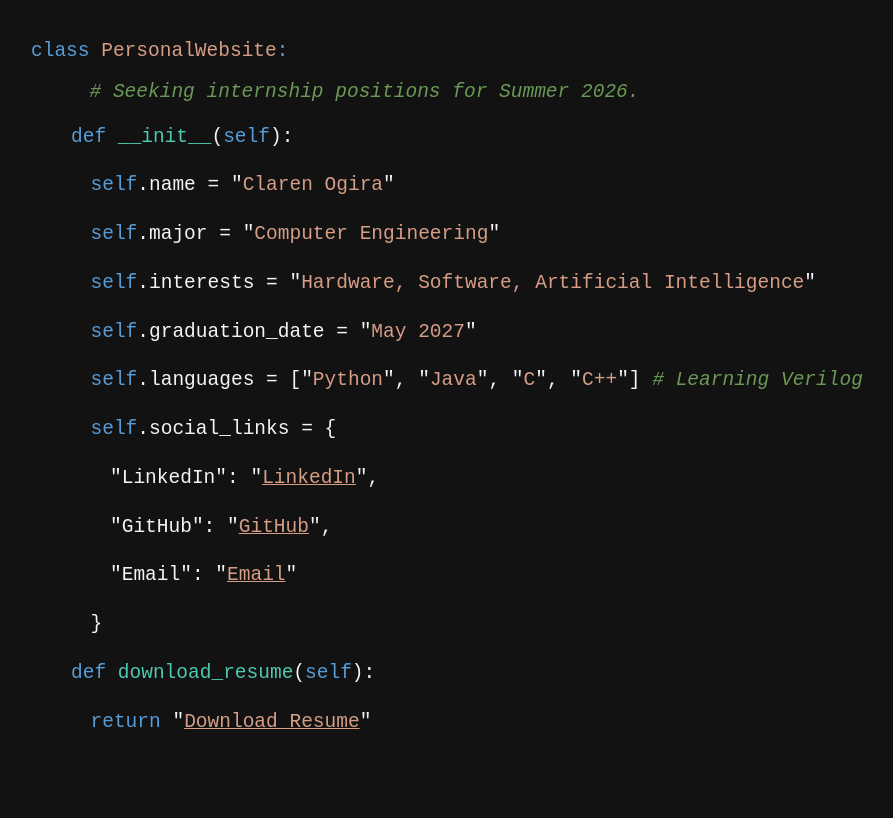
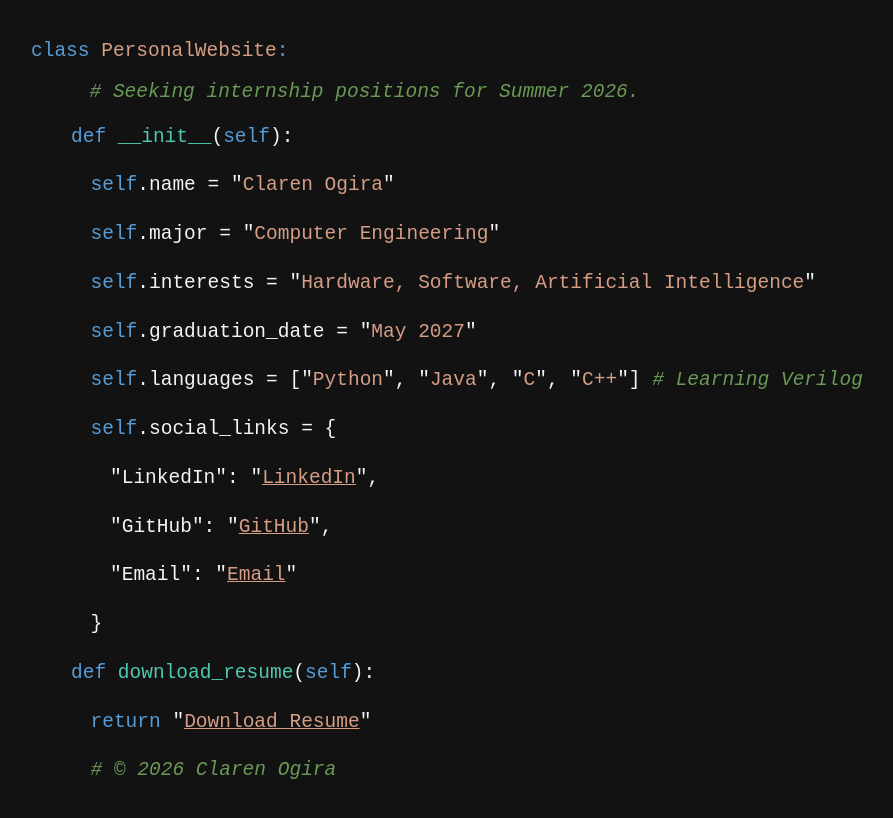
Before and after one commit to clarenochieng/clarenochieng.github.io, a plain HTML site: page index.html in a window 1280 px wide. Shown: the whole page, without its empty margins (51-944 px from the left). Drawn offline with Linux system fonts and the light colour scheme.

Commit message:
copyright info

```diff
--- a/index.html
+++ b/index.html
@@ -68,6 +68,7 @@
 
 	<p class="code-line"><span class="code-keyword">def</span> <span class="code-method">download_resume</span>(<span class="code-keyword">self</span>):</p>
         <p class="code-line">&emsp;<span class="code-keyword">return</span> "<a href='Claren Ogira - Resume.pdf' target='_blank' class="resume">Download Resume</a>"</p>
+        <p class="code-line">&emsp;<span class="code-comment"># &copy; 2026 Claren Ogira</span></p>
     </div>
 
 </body>
```
